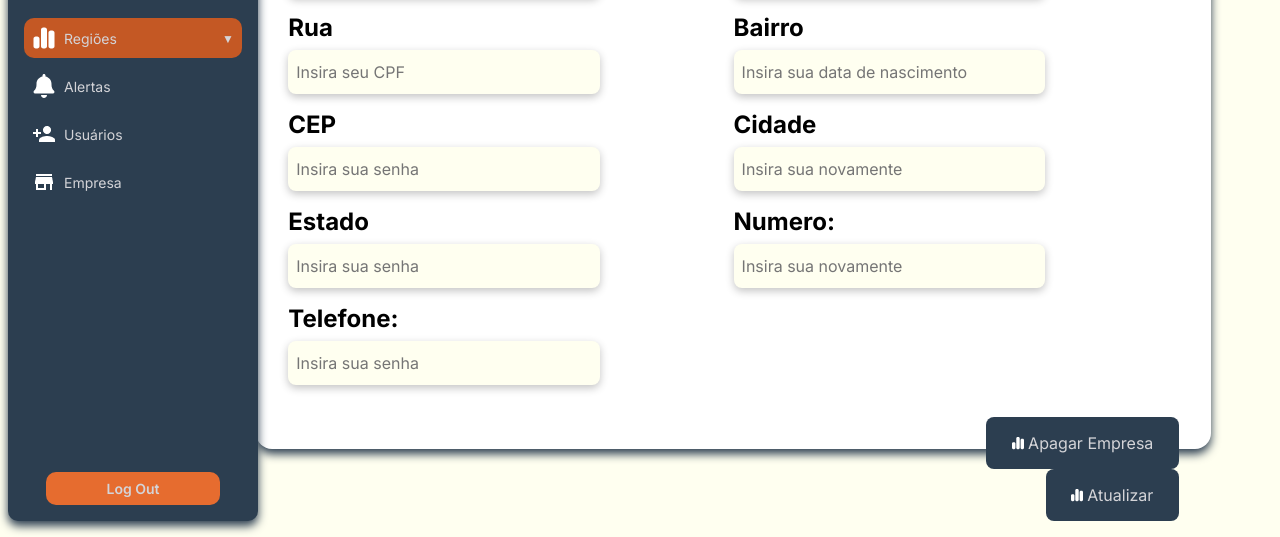
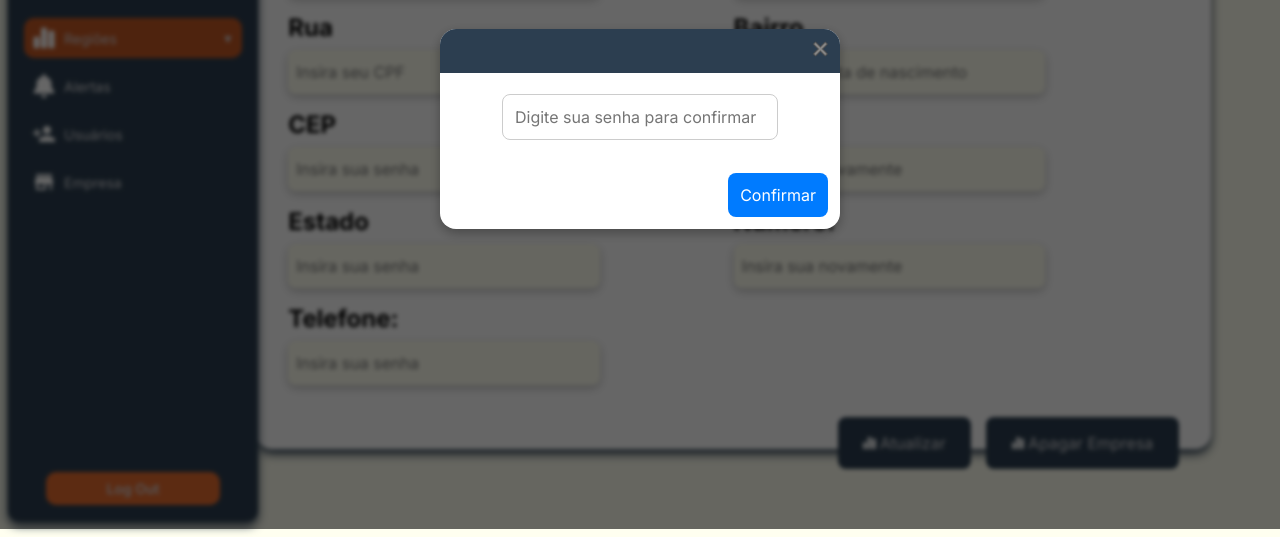
Before and after one commit to DataBrick-Analytics/Pilar, a website: page public/empresa.html in a window 1280 px wide. Both pictures are taken after a click on the button "Apagar Empresa". Shown: the part 271-808 px from the top of the page. Drawn offline with Linux system fonts and the light colour scheme; some packages are replaced by stand-ins of ours; no server answers; a script that the page names is missing.

Commit message:
feat:crud-delete-empresa

```diff
--- a/public/css/perfil.css
+++ b/public/css/perfil.css
@@ -163,8 +163,9 @@ main {
     height: fit-content;
     width: 100%;
     display: flex;
-    flex-direction: column;
+    flex-direction: row;
     justify-content: flex-end;
+    gap: 15px;
     padding: 0 32px 16px 0;
 }
 
@@ -207,6 +208,33 @@ main {
 }
 
 .lock .blue-box img {
+    height: 16px;
+    cursor: pointer;
+}
+
+.lockDelete {
+    position: fixed;
+    width: 100%;
+    height: 100%;
+    background-color: rgba(0, 0, 0, 0.6);
+    display: flex;
+    justify-content: center;
+    align-items: center;
+    z-index: 1000;
+    backdrop-filter: blur(2px);
+}
+
+.lockDelete .blue-box {
+    width: 100%;
+    height: fit-content;
+    background-color: var(--primary);
+    border-radius: 16px 16px 0 0;
+    padding: 12px;
+    display: flex;
+    justify-content: flex-end;
+}
+
+.lockDelete .blue-box img {
     height: 16px;
     cursor: pointer;
 }
@@ -267,3 +295,7 @@ main {
 .hide {
     display: none;
 }
+
+.hideDelete {
+    display: none;
+}
--- a/public/empresa.html
+++ b/public/empresa.html
@@ -8,6 +8,7 @@
     <link rel="stylesheet" href="css/Style.css">
     <link rel="stylesheet" href="./css/sidebar.css">
     <title>Databrick - Empresa</title>
+    <script src="https://cdn.jsdelivr.net/npm/sweetalert2@11"></script>
 </head>
 
 <body>
@@ -184,12 +185,13 @@
             </article>
         </section>
         <section class="update-button">
-            <button onclick="deleteEnterprise()"><img
-                    src="assets/icons-dash/CHART-ICON-SM.svg"> Apagar Empresa
-            </button>
             <button onclick="changeModal()"><img
                     src="assets/icons-dash/CHART-ICON-SM.svg"> Atualizar
             </button>
+            <button onclick="changeModalDelete()"><img
+                    src="assets/icons-dash/CHART-ICON-SM.svg"> Apagar Empresa
+            </button>
+
         </section>
     </div>
 </main>
@@ -208,6 +210,22 @@
     </section>
 </div>
 
+<div class="lockDelete hideDelete">
+    <section class="modal-senha">
+        <div class="blue-box">
+            <a onclick="changeModalDelete()"><img src="assets/icons-edit/close.png"></a>
+        </div>
+        <article class="confirmationInput">
+            <input id="password_modal_delete" type="password" placeholder="Digite sua senha para confirmar">
+        </article>
+        <section class="confirmationButton">
+            <button onclick="deleteEnterprise()">Confirmar</button>
+        </section>
+    </section>
+</div>
+
+
+
 </body>
 </html>
 
--- a/public/js/perfilEmpresa.js
+++ b/public/js/perfilEmpresa.js
@@ -88,8 +88,8 @@ async function updateEnterprise() {
 
     console.log(enterpriseInformations);
 
-     const userID = localStorage.USER_ID;
-     const passwordModal = password_modal.value;
+    const userID = localStorage.USER_ID;
+    const passwordModal = password_modal.value;
     const validacao = await fetch(`/user/checkPassword`, {
         method: "POST",
         headers: {
@@ -131,11 +131,25 @@ async function updateEnterprise() {
 
 async function deleteEnterprise() {
     const enterpriseID = localStorage.getItem('EMPRESA_ID');
-    let passwordModal = password_modal.value;
 
-    // if (passwordModal != managerPassword) {
-    //     return alert("Senha incorreta!")
-    // }
+    const userID = localStorage.USER_ID;
+    const passwordModal = password_modal_delete.value;
+    const validacao = await fetch(`/user/checkPassword`, {
+        method: "POST",
+        headers: {
+            "Content-Type": "application/json"
+        },
+        body: JSON.stringify({
+            idUsuario: userID,
+            senha: passwordModal
+        })
+    });
+
+     const senhaValida = await validacao.json();
+
+    if (senhaValida !== 1) {
+        return Swal.fire("Erro", "Senha incorreta!", "error");
+    }
 
     try {
         const resposta = await fetch(`/enterprise/${enterpriseID}`, {
@@ -162,3 +176,9 @@ function changeModal() {
     modal.classList.toggle('hide');
     password_modal.value = "";
 }
+
+function changeModalDelete() {
+    const modal = document.querySelector(".lockDelete");
+    modal.classList.toggle('hideDelete');
+    password_modal_delete.value = "";
+}
--- a/src/models/enterpriseModel.js
+++ b/src/models/enterpriseModel.js
@@ -264,7 +264,7 @@ async function checkCnpjAndEnterprise(cnpj, idEmpresa) {
 
 async function checkRazaoSocialAndEnterprise(razaoSocial, idEmpresa) {
   const query = `SELECT razao_social FROM empresa WHERE razao_social = ? AND id_empresa != ? ;`;
-  const resultado = await database.execute(query, [razaoSocial, idEmpresa]);
+  const resultado = await database.execute(query, [razaoSocial,idEmpresa]);
 
   if (resultado.length > 0) {
     return resultado;
```
Also changed, not shown: src/controllers/enterpriseController.js (+5 -5 lines), 1 other file.
